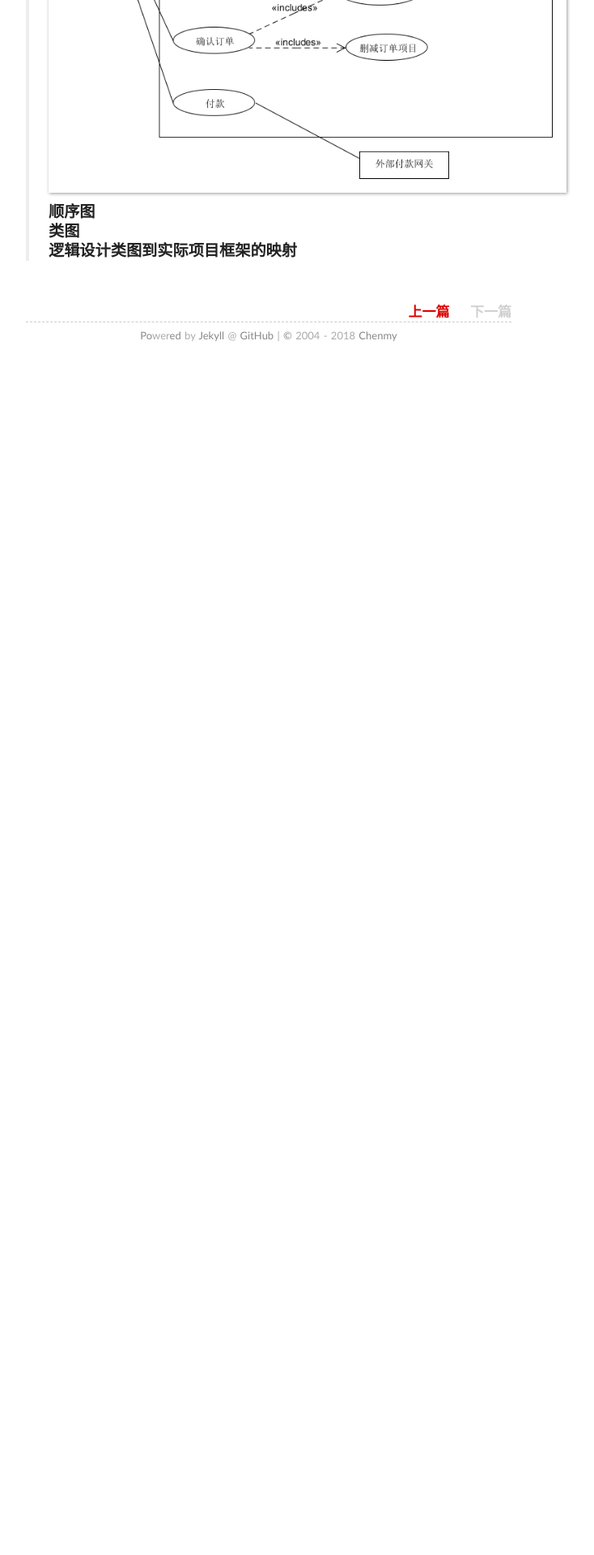
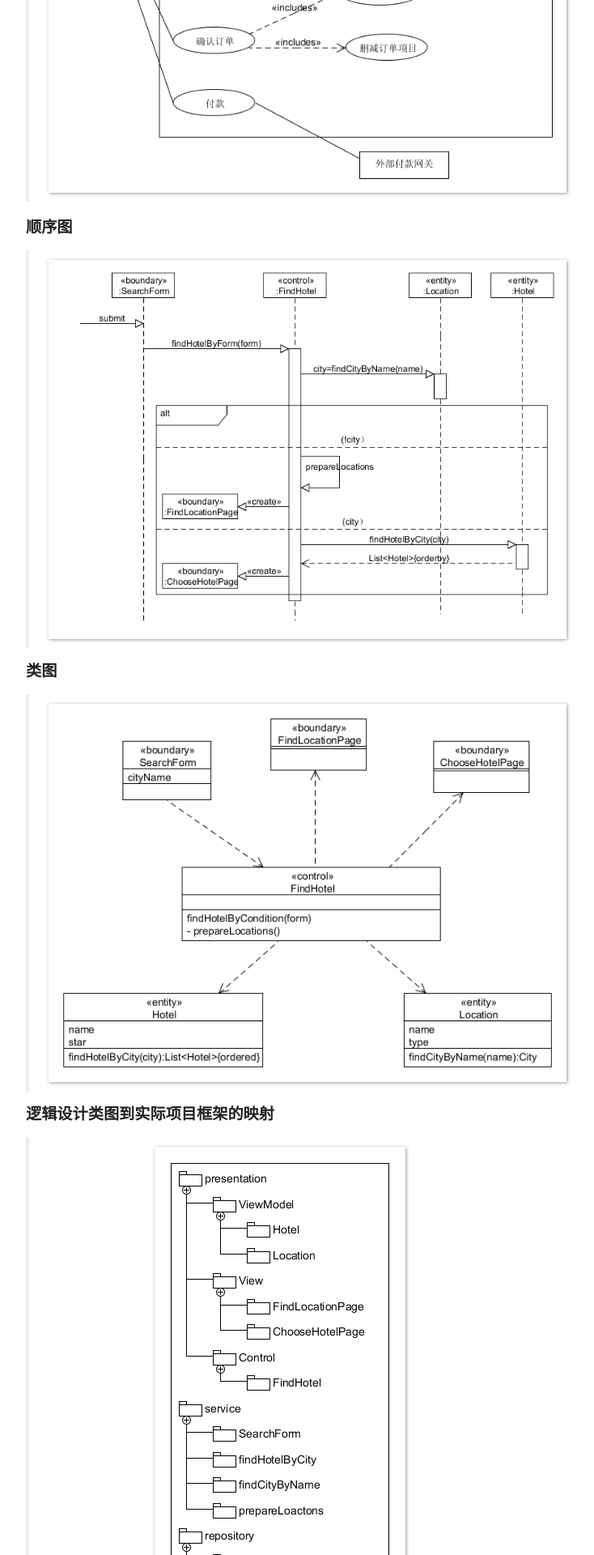
Before and after one commit to KAKE4420/KAKE4420.github.io, a Jekyll site: the page built from _posts/2018-6-27-系统分析与设计Hw-8.md, in a window 1280 px wide. Shown: the part 527-2447 px from the top of the page at 81% size, without its empty margins (308-1042 px from the left). Built offline with Jekyll 4.4.1, drawn with Linux system fonts in a browser that asks for light colours; comment, search, counter and statistics services are not loaded; before the commit the page ends 984 px from its top, so only the background shows below that.

Commit message:
upgrade HW8

```diff
--- a/_posts/2018-6-27-系统分析与设计Hw-8.md
+++ b/_posts/2018-6-27-系统分析与设计Hw-8.md
@@ -10,6 +10,12 @@ tags: 博客
 ### 用例简介
 - make reservation用例图
 >![1](https://raw.githubusercontent.com/KAKE4420/KAKE4420.github.io/master/_img/1.png)
+
 ### 顺序图
+>![2](https://raw.githubusercontent.com/KAKE4420/KAKE4420.github.io/master/_img/lesson16/seq.png)
+
 ### 类图
+>![3](https://raw.githubusercontent.com/KAKE4420/KAKE4420.github.io/master/_img/lesson16/class.png)
+
 ### 逻辑设计类图到实际项目框架的映射
+>![4](https://raw.githubusercontent.com/KAKE4420/KAKE4420.github.io/master/_img/lesson16/package.png)
```
